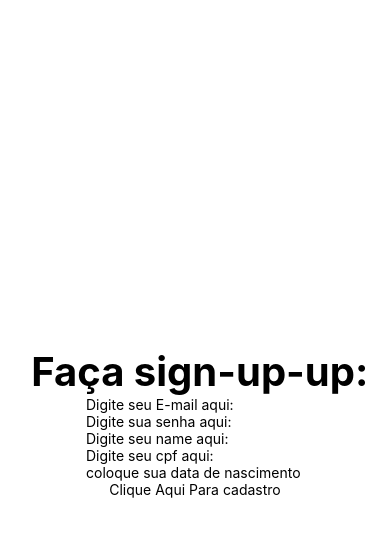
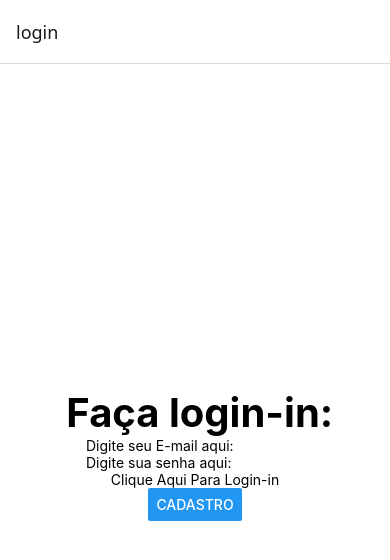
Before and after one commit to joaopedroalexan/loginCadastro, a React Native app in the folder meuApp/: screen / in a window 390 px wide. Shown: the top 560 px of the page. Built offline with nearby package versions, Linux system fonts and the light colour scheme.

Commit message:
botão de ida ao cadastro

```diff
--- a/meuApp/src/App.js
+++ b/meuApp/src/App.js
@@ -1,13 +1,27 @@
 import { StyleSheet, Text, View, TextInput, Button } from "react-native";
 import Cadastro from "./screens/Cadastro";
-
-export default function App() {
-  return (
-    <View style={styles.container}>
-      <Cadastro></Cadastro>
-    </View>
+import{ NavigationContainer } from "@react-navigation/native"
+import { createStackNavigator } from "@react-navigation/stack"
+import login from "./screens/login";
+const Stack = createStackNavigator();
+export default function App(){
+  return(
+    <NavigationContainer>
+      <Stack.Navigator>
+        <Stack.Screen name="login" component={login}/>
+        <Stack.Screen name="Cadastro" component={Cadastro}/>
+      </Stack.Navigator>
+    </NavigationContainer>
   );
 }
+
+// export default function App() {
+//   return (
+//     <View style={styles.container}>
+//       <Cadastro></Cadastro>
+//     </View>
+//   );
+// }
 
 const styles = StyleSheet.create({
   container: {
--- a/meuApp/src/screens/Cadastro.js
+++ b/meuApp/src/screens/Cadastro.js
@@ -6,10 +6,11 @@
   TouchableOpacity,
   Alert,
   StyleSheet,
+  Button
 } from "react-native";
 import api from "../axios/axios";
 
-export default function cadastro() {
+export default function cadastro({ navigation }) {
   const [user, setUser] = useState({
     email: "",
     password: "",
@@ -80,6 +81,7 @@
       <TouchableOpacity onPress={handleCadastro}>
         <Text>Clique Aqui Para cadastro</Text>
       </TouchableOpacity>
+      <Button title="voltar para login" onPress={()=>navigation.navigate("login")}/>
     </View>
   );
 }
--- a/meuApp/src/screens/login.js
+++ b/meuApp/src/screens/login.js
@@ -6,10 +6,11 @@
   TouchableOpacity,
   Alert,
   StyleSheet,
+  Button
 } from "react-native";
 import api from "../axios/axios";
 
-export default function Login() {
+export default function Login({ navigation }) {
   const [user, setUser] = useState({
     email: "",
     password: "",
@@ -52,6 +53,7 @@
        onPress={handleLogin}>
         <Text>Clique Aqui Para Login-in</Text>
       </TouchableOpacity>
+      <Button title="Cadastro" onPress={()=>navigation.navigate("Cadastro")}/>
     </View>
   );
 }
```
Also changed, not shown: meuApp/package.json (+10 -3 lines), 1 other file (tests, documents, lock files or other folders).
